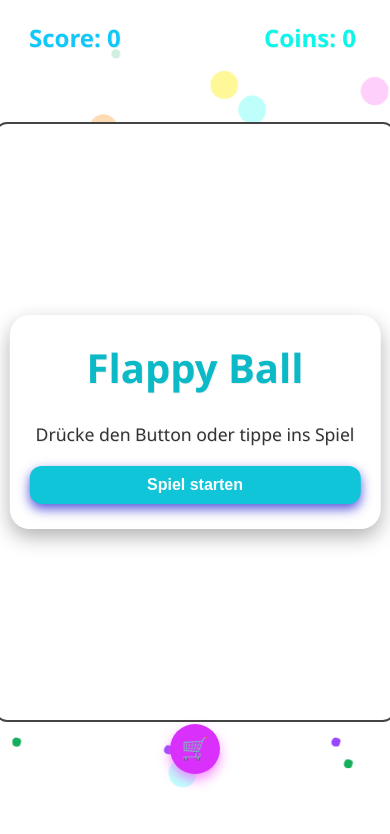
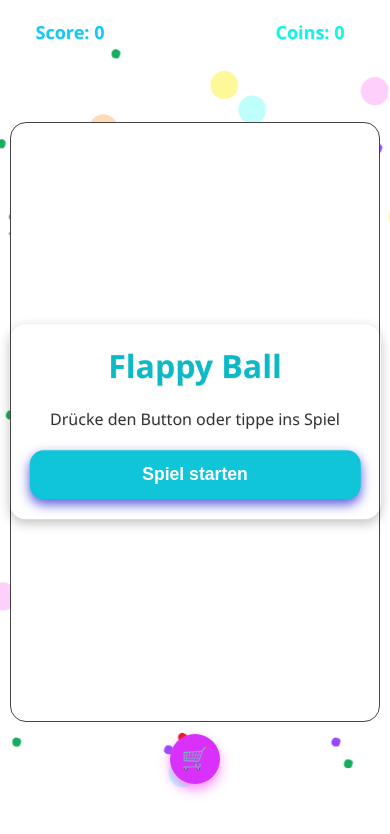
Before and after one commit to CyCreatingInternet/LenGame, a plain HTML site: page flappybird.html in a window 390 px wide. Drawn offline with Linux system fonts and the light colour scheme.

Commit message:
Mobile-UI

```diff
--- a/flappybird.html
+++ b/flappybird.html
@@ -275,6 +275,73 @@
         bottom: 70px;
       }
     }
+    @media (max-width: 768px) {
+  #gameCanvas {
+    max-width: 95vw;
+    max-height: 85vh;
+    border-width: 1.5px;
+    border-radius: 16px;
+  }
+
+  .overlay {
+    width: 95vw;
+    padding: 20px;
+    border-radius: 16px;
+    box-shadow: 0 4px 12px rgba(0,0,0,0.25);
+  }
+
+  h1 {
+    font-size: 2em;
+  }
+
+  p {
+    font-size: 1em;
+  }
+
+  button, #closeShopBtn {
+    padding: 14px 20px;
+    font-size: 1.1em;
+    border-radius: 14px;
+    width: 100%;
+  }
+
+  #scoreDisplay, #coinsDisplay {
+    font-size: 18px;
+    padding: 5px 10px;
+    border-radius: 10px;
+  }
+
+  #shopBtn {
+    width: 50px;
+    height: 50px;
+    font-size: 22px;
+    bottom: 60px;
+  }
+
+  .shopItem {
+    width: 80px;
+    padding: 8px 6px;
+    border-radius: 12px;
+  }
+
+  .skinBall {
+    font-size: 34px;
+  }
+
+  .skinName {
+    font-size: 0.9em;
+    text-align: center;
+  }
+
+  .skinPrice {
+    font-size: 0.9em;
+  }
+
+  #shopOverlay h2 {
+    font-size: 1.6em;
+  }
+}
+
   </style>
 </head>
 <body>
```
